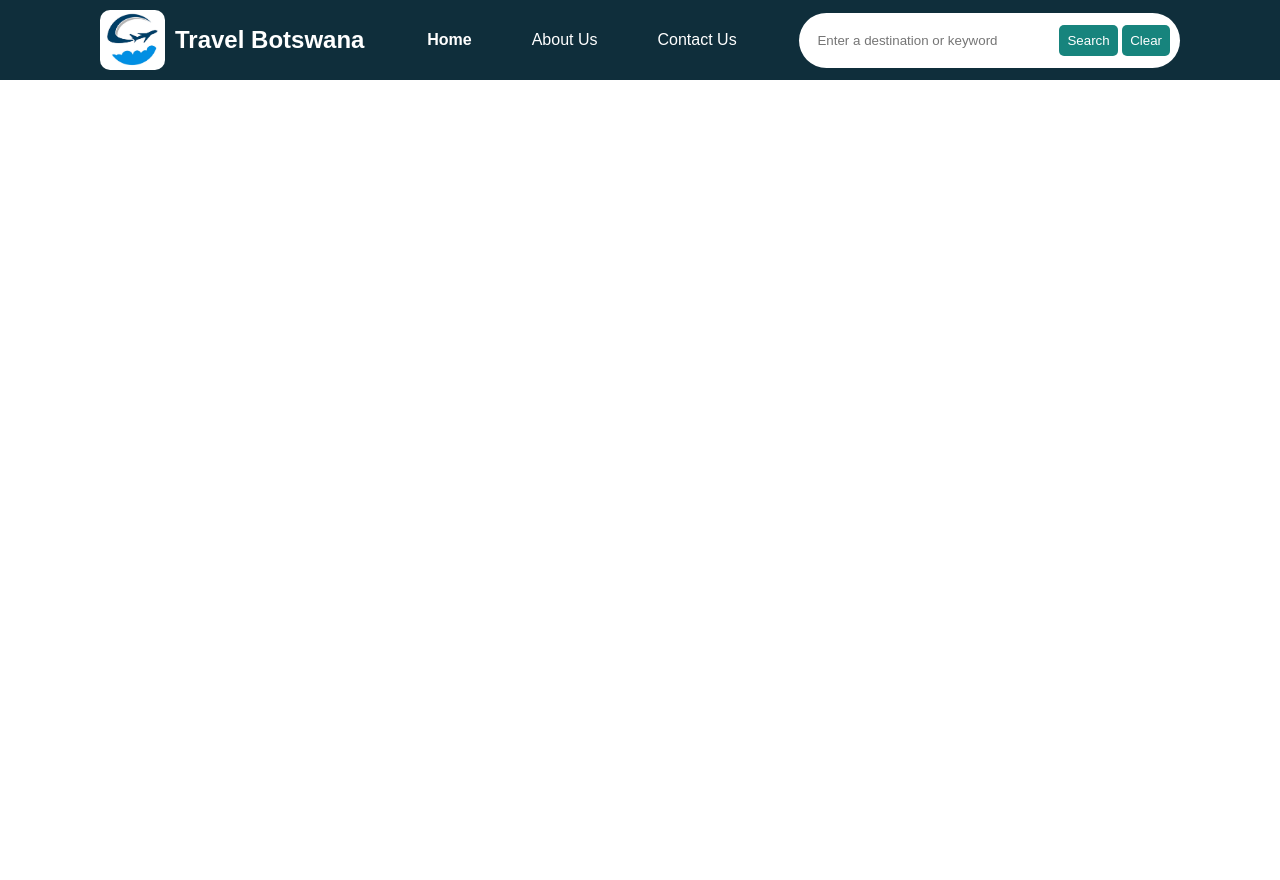
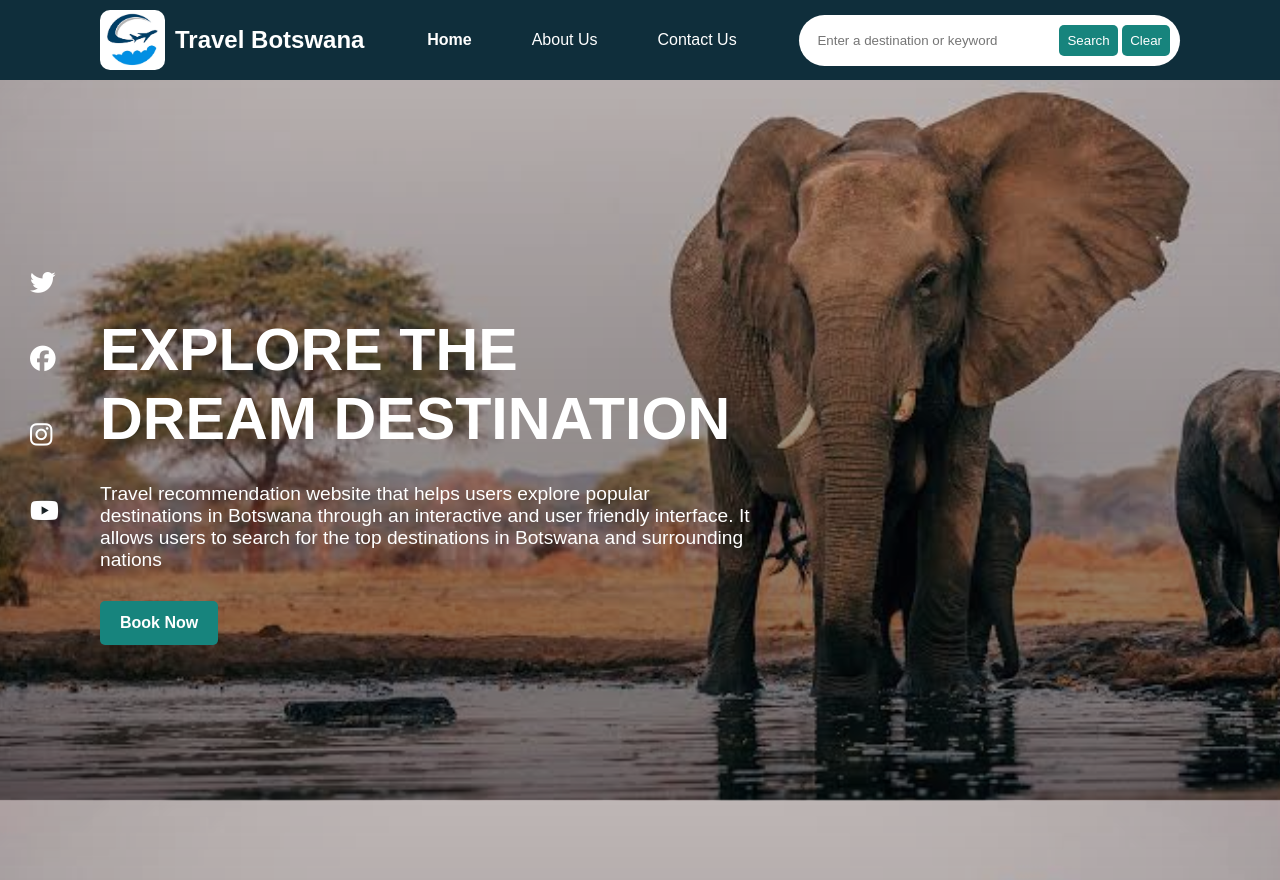
Before and after one commit to GovanDBT/travel-botswana, a plain HTML site: page travel_botswana.html in a window 1280 px wide. Before the commit the page ends 800 px from the top, so only its background shows below. Drawn offline with Linux system fonts and the light colour scheme.

Commit message:
implement home page

```diff
--- a/css/style.css
+++ b/css/style.css
@@ -13,8 +13,14 @@
 
 body {
     font-family: Arial, sans-serif;
+    background: linear-gradient(rgba(0, 0, 0, 0.2), rgba(0, 0, 0, 0.5)), url('../images/background.jpeg');
+    background-attachment: fixed;
+    background-color: rgba(#000, 0.5);
+    background-size: cover;
+    color: white;
 }
 
+/* Links */
 a, a:visited {
     text-decoration: none;
     color: white;
@@ -28,6 +34,18 @@ a:hover {
     color: var(--link-hover-color);
 }
 
+/* Typography */
+h1 {
+    font-size: 3.7rem;
+    font-weight: bold;
+    text-transform: uppercase;
+}
+
+p {
+    font-size: 1.2rem;
+}
+
+/* Buttons */
 button {
     background-color: var(--button-color);
     color: white;
@@ -36,12 +54,21 @@ button {
     padding: 8px;
     border-radius: 5px;
     cursor: pointer;
+    text-transform: capitalize;
+    width: max-content;
 }
 
 button:hover {
     background-color: var(--button-hover-color);
 }
 
+button.large-btn {
+    padding: 13px 20px !important;
+    font-weight: bold;
+    font-size: 1rem;
+}
+
+/* List */
 li {
     list-style: none;
     padding: 0;
@@ -88,7 +115,7 @@ nav {
     display: flex;
     align-items: center;
     background-color: white;
-    padding: 10px;
+    padding: 8px 10px;
     border-radius: 30px;
 }
 
@@ -99,3 +126,23 @@ nav {
     border: none;
     width: 250px;
 }
+
+/* Socials */
+.socials {
+    position: fixed;
+    display: flex;
+    flex-direction: column;
+    gap: 50px;
+    padding: 30px;
+    top: 30%;
+}
+
+/* Hero Section */
+.hero-section {
+    display: flex;
+    height: 100vh;
+    flex-direction: column;
+    justify-content: center;
+    gap: 30px;
+    width: 650px;
+}
--- a/travel_botswana.html
+++ b/travel_botswana.html
@@ -5,8 +5,10 @@
     <meta name="viewport" content="width=device-width, initial-scale=1.0">
     <link rel="stylesheet" href="./css/style.css">
     <title>Travel Botswana</title>
+    <script src="https://kit.fontawesome.com/6f879d6c21.js" crossorigin="anonymous"></script>
 </head>
 <body>
+    <!--Navigation Menu-->
     <nav >
         <div class="nav-container container">
             <!--Logo & Name-->
@@ -32,5 +34,17 @@
             </div>
         </div>
     </nav>
+    <!--Hero Section-->
+    <section class="socials">
+        <a href="#"><i class="fa-brands fa-twitter" style="font-size: 1.6rem;"></i></a>
+        <a href="#"><i class="fa-brands fa-facebook" style="font-size: 1.6rem;"></i></a>
+        <a href="#"><i class="fa-brands fa-instagram" style="font-size: 1.6rem;"></i></a>
+        <a href="#"><i class="fa-brands fa-youtube" style="font-size: 1.6rem;"></i></a>
+    </section>
+    <section class="hero-section container">
+        <h1>Explore The Dream Destination</h1>
+        <p>Travel recommendation website that helps users explore popular destinations in Botswana through an interactive and user friendly interface. It allows users to search for the top destinations in Botswana and surrounding nations</p>
+        <button type="button" class="large-btn">Book Now</button>
+    </section>
 </body>
 </html>
```
Also changed, not shown: images/background.jpeg (added), 1 other file.
